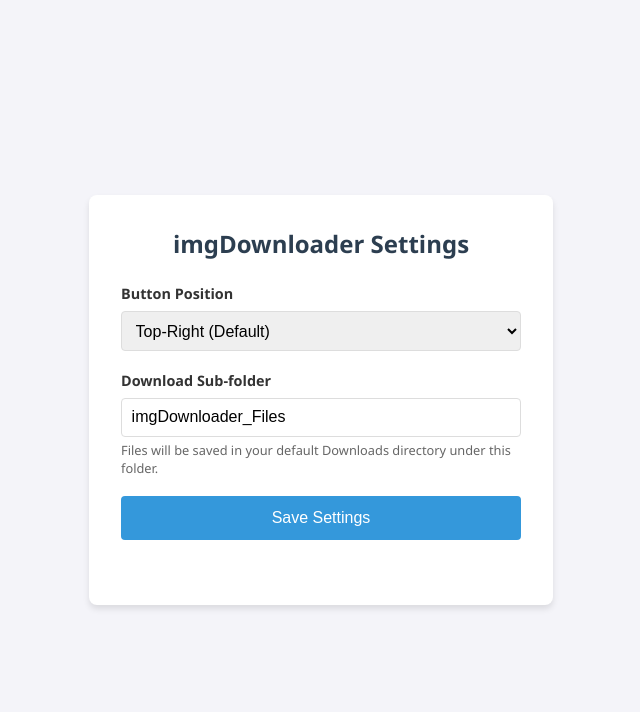
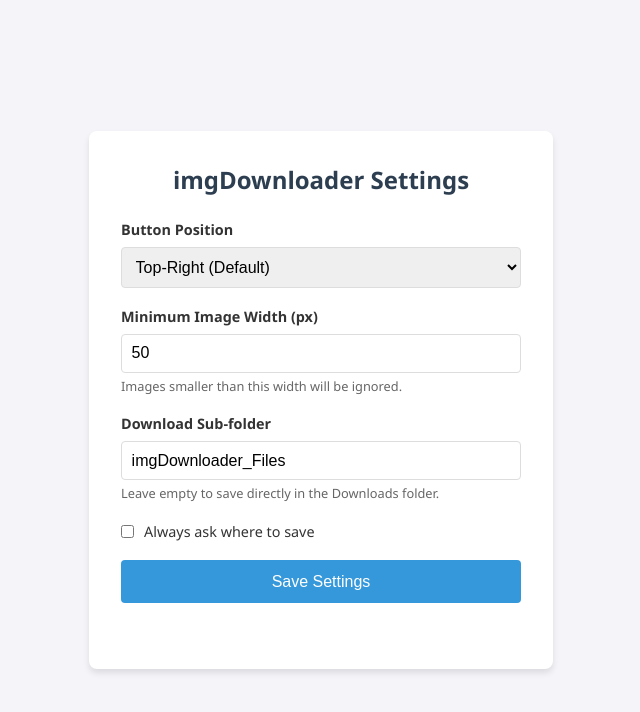
Before and after one commit to selcuksarikoz/media-downloader-chrome-extension, a website built with Vite: page options.html in a window 1280 px wide. Both pictures are taken after a click on the button "Save Settings". Shown: the whole page, without its empty margins (319-959 px from the left). Built offline with nearby package versions, Linux system fonts and the light colour scheme; some packages are replaced by stand-ins of ours.

Commit message:
feat: add saveAs option and minWidth setting for image downloads

```diff
--- a/options.html
+++ b/options.html
@@ -24,6 +24,27 @@
       </div>
 
       <div class="form-group">
+        <label for="minWidth">Minimum Image Width (px)</label>
+        <input
+          type="number"
+          id="minWidth"
+          class="form-control"
+          min="0"
+          value="50"
+        />
+        <small
+          style="
+            color: #666;
+            font-size: 0.8rem;
+            margin-top: 4px;
+            display: block;
+          "
+        >
+          Images smaller than this width will be ignored.
+        </small>
+      </div>
+
+      <div class="form-group">
         <label for="folder">Download Sub-folder</label>
         <input
           type="text"
@@ -39,9 +60,18 @@
             display: block;
           "
         >
-          Files will be saved in your default Downloads directory under this
-          folder.
+          Leave empty to save directly in the Downloads folder.
         </small>
+      </div>
+
+      <div
+        class="form-group"
+        style="display: flex; align-items: center; gap: 10px"
+      >
+        <input type="checkbox" id="saveAs" style="width: auto; margin: 0" />
+        <label for="saveAs" style="margin: 0; font-weight: normal"
+          >Always ask where to save</label
+        >
       </div>
 
       <button id="save" class="btn-save">Save Settings</button>
--- a/options.js
+++ b/options.js
@@ -2,11 +2,15 @@
 function saveOptions() {
   const position = document.getElementById("position").value;
   const folder = document.getElementById("folder").value;
+  const saveAs = document.getElementById("saveAs").checked;
+  const minWidth = document.getElementById("minWidth").value;
 
   chrome.storage.sync.set(
     {
       buttonPosition: position,
       downloadFolder: folder,
+      showSaveAs: saveAs,
+      minWidth: parseInt(minWidth, 10) || 150,
     },
     () => {
       // Update status to let user know options were saved.
@@ -25,10 +29,14 @@
     {
       buttonPosition: "top-right", // Default value
       downloadFolder: "imgDownloader_Files", // Default value
+      showSaveAs: false, // Default value
+      minWidth: 50, // Default value
     },
     (items) => {
       document.getElementById("position").value = items.buttonPosition;
       document.getElementById("folder").value = items.downloadFolder;
+      document.getElementById("saveAs").checked = items.showSaveAs;
+      document.getElementById("minWidth").value = items.minWidth;
     }
   );
 }
--- a/vite.config.ts
+++ b/vite.config.ts
@@ -27,6 +27,10 @@
           src: "manifest.json",
           dest: ".",
         },
+        {
+          src: "icons",
+          dest: ".",
+        },
       ],
     }),
   ],
```
Also changed, not shown: background.js (+7 -4 lines), content.js (+14 -2 lines), icons/icon128.png (added), icons/icon16.png (added), icons/icon48.png (added), manifest.json.
